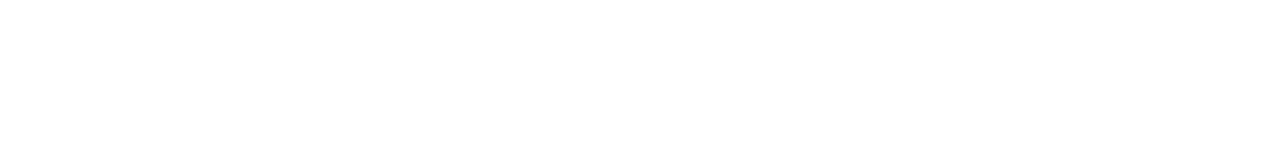
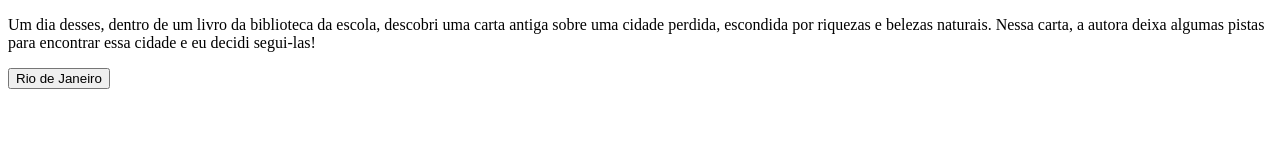
Before and after one commit to loloh2324/cidade-perdida, a plain HTML site: page index.html in a window 1280 px wide. Drawn offline with Linux system fonts and the light colour scheme.

Commit message:
Update index.html

```diff
--- a/index.html
+++ b/index.html
@@ -1,11 +1,20 @@
 <!DOCTYPE html>
-<html lang="en">
+<html lang="pt-BR">
 <head>
     <meta charset="UTF-8">
     <meta name="viewport" content="width=device-width, initial-scale=1.0">
-    <title>Document</title>
+    <title>Em busca da cidade perdida</title>
 </head>
 <body>
+    <main>
+          <div>
+             <p>Um dia desses, dentro de um livro da biblioteca da escola, descobri uma carta antiga sobre uma cidade perdida, escondida por riquezas e belezas naturais. Nessa carta, a autora deixa algumas pistas para encontrar essa cidade e eu decidi segui-las!</p>
+       	 <button> Rio de Janeiro </button>
+          </div>
+    </main>
+
+
+
 
 </body>
 </html>
```
